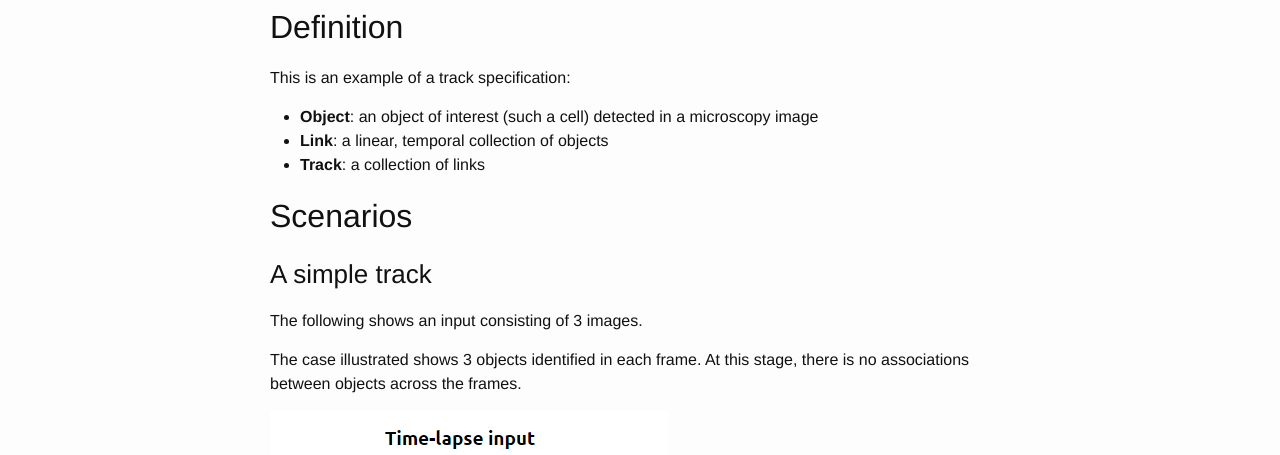
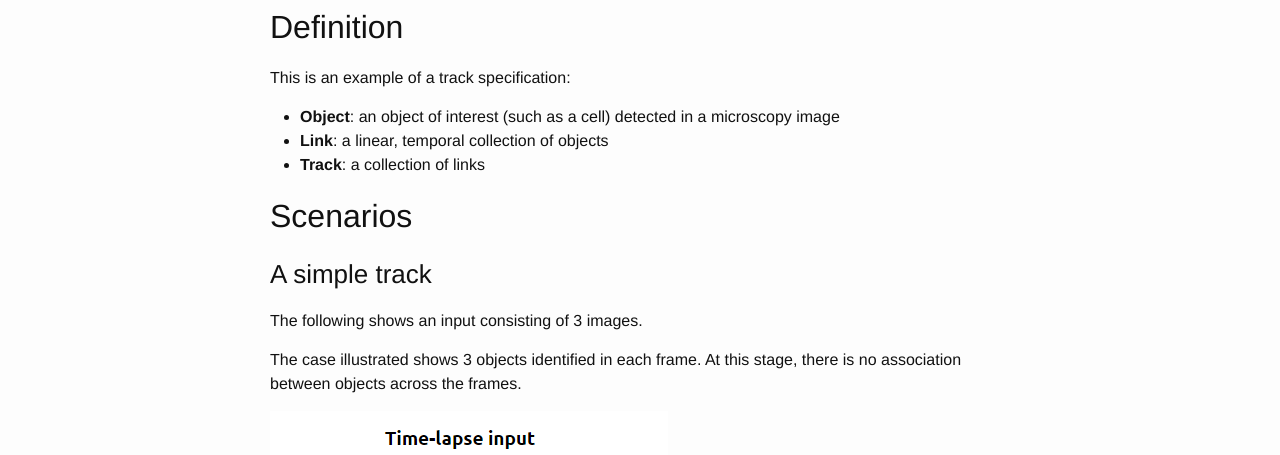
Before and after one commit to CellMigStandOrg/Tracks, a Jekyll site: the page built from v0.1/index.md, in a window 1280 px wide and 900 px high. Shown: the part 161-616 px from the top of the window. Built offline with Jekyll 4.4.1, drawn with Linux system fonts in a browser that asks for light colours; some of the changed text lies outside the part shown.

Commit message:
fixed one table and some text

```diff
--- a/v0.1/index.md
+++ b/v0.1/index.md
@@ -8,7 +8,7 @@ title: Specification
 
 This is an example of a track specification:
 
--   **Object**: an object of interest (such a cell) detected in a microscopy
+-   **Object**: an object of interest (such as a cell) detected in a microscopy
     image
 -   **Link**: a linear, temporal collection of objects
 -   **Track**: a collection of links
@@ -20,7 +20,7 @@ This is an example of a track specification:
 The following shows an input consisting of 3 images.
 
 The case illustrated shows 3 objects identified in each frame. At this stage,
-there is no associations between objects across the frames.
+there is no association between objects across the frames.
 
 ![objects](images/SimpleTrack_Objects.png){:class="img-responsive"}
 
```
Also changed, not shown: other parts of v0.1/index.md (+8 -8 lines).
